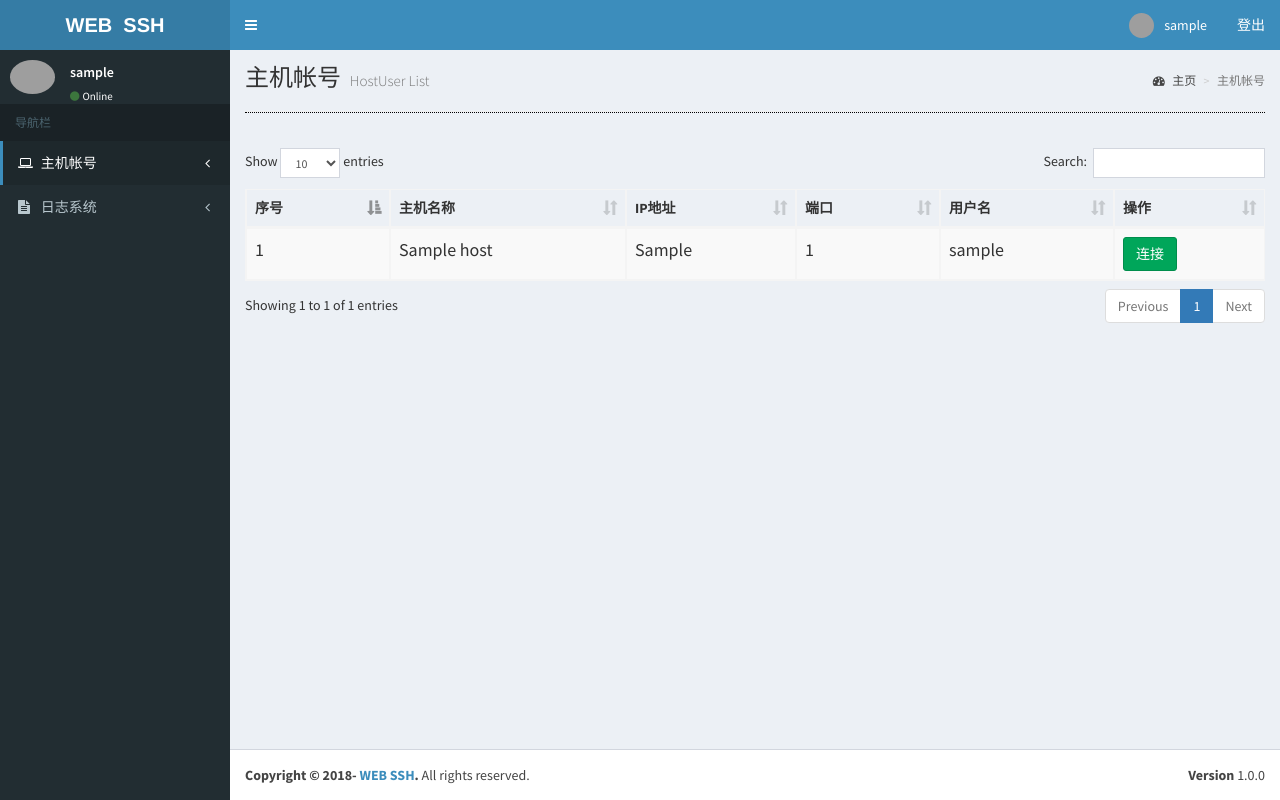
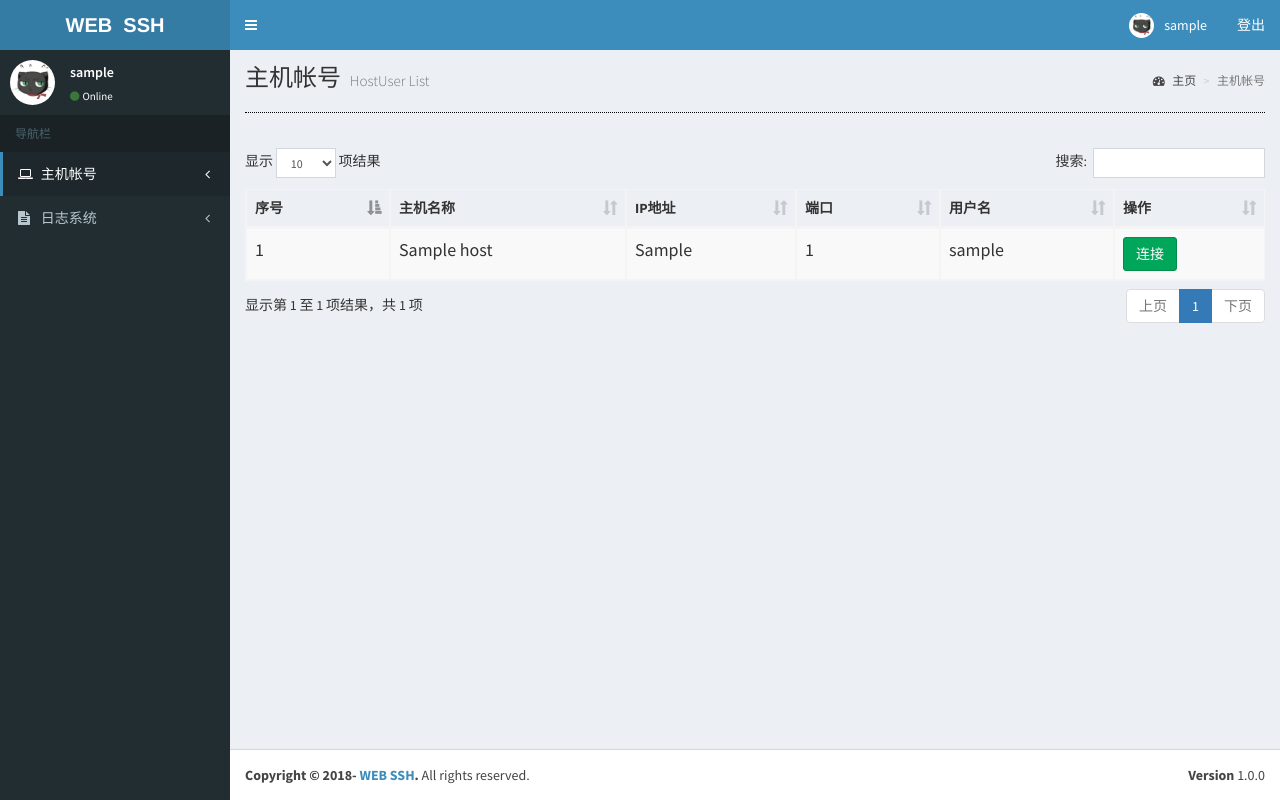
Before and after one commit to wenyuan/dj_webssh, a Django app: page /index/ in a window 1280 px wide. Run offline with Django 3.2, Linux system fonts and the light colour scheme; a user stored in the database is signed in; tables that the repository leaves empty hold one stand-in row (values such as "Sample post"); some libraries are stand-ins or nearby versions; grey boxes are pictures that could not be loaded.

Commit message:
:art: datatables style

```diff
--- a/templates/webssh/base.html
+++ b/templates/webssh/base.html
@@ -45,7 +45,7 @@
                     <!-- User Account: style can be found in dropdown.less -->
                     <li class="user user-menu">
                         <a href="#">
-                            <img src="{% static 'img/xwenyuan.jpg' %}" class="user-image"
+                            <img src="{% static 'img/winyuan.jpg' %}" class="user-image"
                                  alt="User Image">
                             <span class="hidden-xs">{{ request.user }}</span>
                         </a>
@@ -65,7 +65,7 @@
             <!-- Sidebar user panel -->
             <div class="user-panel">
                 <div class="pull-left image">
-                    <img src="{% static 'img/xwenyuan.jpg' %}" class="img-circle"
+                    <img src="{% static 'img/winyuan.jpg' %}" class="img-circle"
                          alt="User Image">
                 </div>
                 <div class="pull-left info">
--- a/templates/webssh/index.html
+++ b/templates/webssh/index.html
@@ -36,6 +36,7 @@
                 </tr>
                 </thead>
                 <tbody>
+                {% if remote_user_bind_hosts %}
                     {% for item in remote_user_bind_hosts %}
                         <tr>
                             <td>{{ forloop.counter }}</td>
@@ -51,6 +52,7 @@
                     {% empty %}
                         <tr>没有可用帐号</tr>
                     {% endfor %}
+                {% endif %}
                 </tbody>
             </table>
         </div>
@@ -72,12 +74,32 @@
     <script>
         $(function () {
             $('#host_table').DataTable({
-                "paging": true, <!-- 允许分页 -->
-                "lengthChange": true, <!-- 允许改变每页显示的行数 -->
-                "searching": true, <!-- 允许内容搜索 -->
-                "ordering": true, <!-- 允许排序 -->
-                "info": true, <!-- 显示信息 -->
-                "autoWidth": true
+                "paging": true,
+                "lengthChange": true,
+                "searching": true,
+                "ordering": true,
+                "info": true,
+                "autoWidth": true,
+                "oLanguage": {
+                    "sProcessing" : "处理中...",
+					"sLengthMenu" : "显示 _MENU_ 项结果",
+					"sZeroRecords" : "没有匹配结果",
+					"sInfo" : "显示第 _START_ 至 _END_ 项结果，共 _TOTAL_ 项",
+					"sInfoEmpty" : "显示第 0 至 0 项结果，共 0 项",
+					"sInfoFiltered" : "(由 _MAX_ 项结果过滤)",
+					"sInfoPostFix" : "",
+					"sSearch" : "搜索:",
+					"sUrl" : "",
+					"sEmptyTable" : "没有可用账号",
+					"sLoadingRecords" : "载入中...",
+					"sInfoThousands" : ",",
+					"oPaginate" : {
+						"sFirst" : "首页",
+						"sPrevious" : "上页",
+						"sNext" : "下页",
+						"sLast" : "末页"
+					},
+                }
             });
         });
     </script>
```
Also changed, not shown: templates/webssh/log.html (+26 -6 lines). Lines whose indentation alone changed are shown as unchanged.
